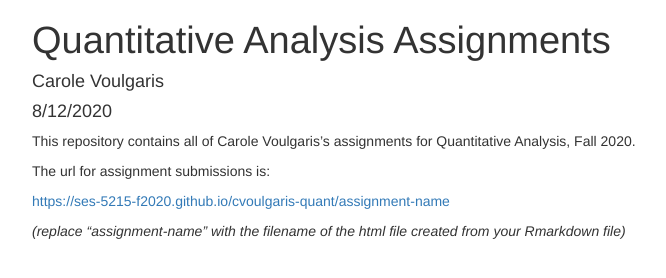
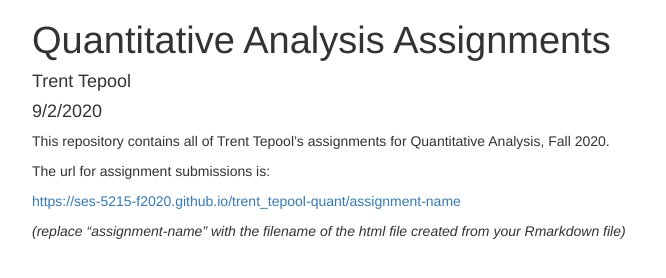
Before and after one commit to SES-5215-F2020/trent_tepool-quant, a plain HTML site: page index.html in a window 1280 px wide. Shown: the whole page, without its empty margins (153-819 px from the left). Drawn offline with nearby package versions, Linux system fonts and the light colour scheme; some packages are replaced by stand-ins of ours.

Commit message:
Update index.html

```diff
--- a/index.html
+++ b/index.html
@@ -363,15 +363,15 @@ summary {
 
 
 <h1 class="title toc-ignore">Quantitative Analysis Assignments</h1>
-<h4 class="author">Carole Voulgaris</h4>
-<h4 class="date">8/12/2020</h4>
+<h4 class="author">Trent Tepool</h4>
+<h4 class="date">9/2/2020</h4>
 
 </div>
 
 
-<p>This repository contains all of Carole Voulgaris’s assignments for Quantitative Analysis, Fall 2020.</p>
+<p>This repository contains all of Trent Tepool’s assignments for Quantitative Analysis, Fall 2020.</p>
 <p>The url for assignment submissions is:</p>
-<p><a href="https://ses-5215-f2020.github.io/cvoulgaris-quant/assignment-name" class="uri">https://ses-5215-f2020.github.io/cvoulgaris-quant/assignment-name</a></p>
+<p><a href="https://ses-5215-f2020.github.io/trent_tepool-quant/assignment-name" class="uri">https://ses-5215-f2020.github.io/trent_tepool-quant/assignment-name</a></p>
 <p><em>(replace “assignment-name” with the filename of the html file created from your Rmarkdown file)</em></p>
 
 
```
